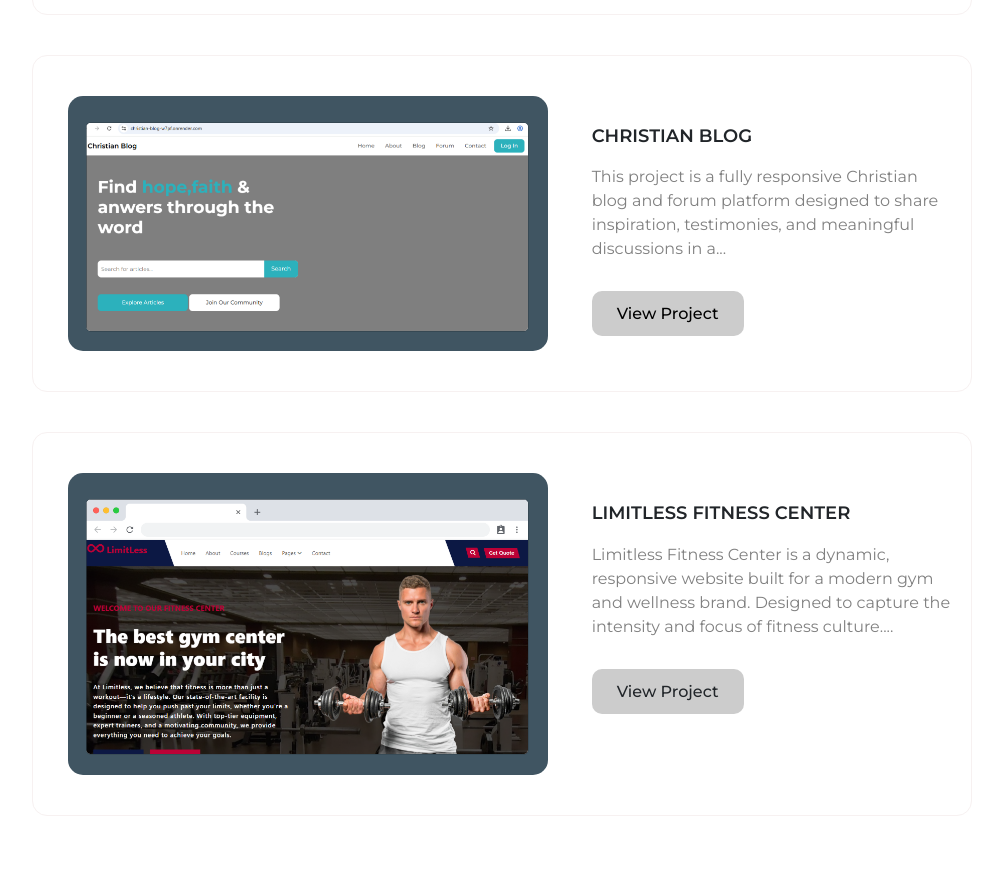
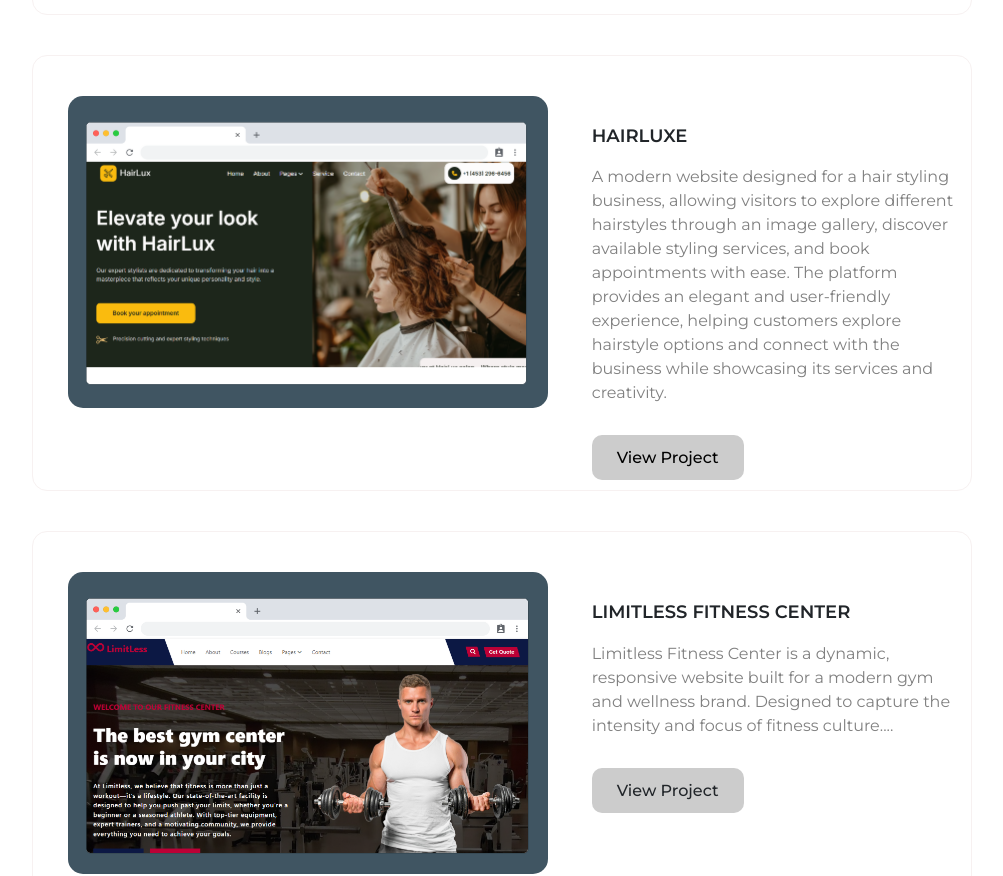
Before and after one commit to TinhoJR/MY-PORTFOLIO2, a plain HTML site: page index.html in a window 1280 px wide. Shown: the part 2403-3279 px from the top of the page, without its empty margins (138-1141 px from the left). Drawn offline with nearby package versions, Linux system fonts and the light colour scheme.

Commit message:
Add HairLuxe project to portfolio

```diff
--- a/index.html
+++ b/index.html
@@ -277,16 +277,16 @@
             <div class="row gy-5">
                 <div class="col-lg-7 col-md-7 col-12">
                     <div class="project-image" data-aos="fade-right">
-                        <img src="ASSETS/IMAGES/2website-view1.png">
+                        <img src="ASSETS/IMAGES/hairluxe-desktop-1.png">
                     </div>
                 </div>
                 <div class="col-md-5 col-lg-5 col-12">
                     <div class="project-info" data-aos="fade-left" data-aos-delay="650">
-                        <h3>CHRISTIAN BLOG</h3>
+                        <h3>HAIRLUXE </h3>
 
-                        <p> This project is a fully responsive Christian blog and forum platform
-                            designed to share inspiration, testimonies, and meaningful discussions
-                            in a...
+                        <p>
+                            A modern website designed for a hair styling business, allowing visitors to explore different hairstyles through an image gallery, discover available styling services, and book appointments with ease.
+                            The platform provides an elegant and user-friendly experience, helping customers explore hairstyle options and connect with the business while showcasing its services and creativity.
                         </p>
 
                         <a href="projectTwo-detail.html">
```
Also changed, not shown: ASSETS/IMAGES/hairluxe-desktop-1.png (added), ASSETS/IMAGES/hairluxe-desktop-2.png (added), ASSETS/IMAGES/hairluxe-mobile.png (added).
